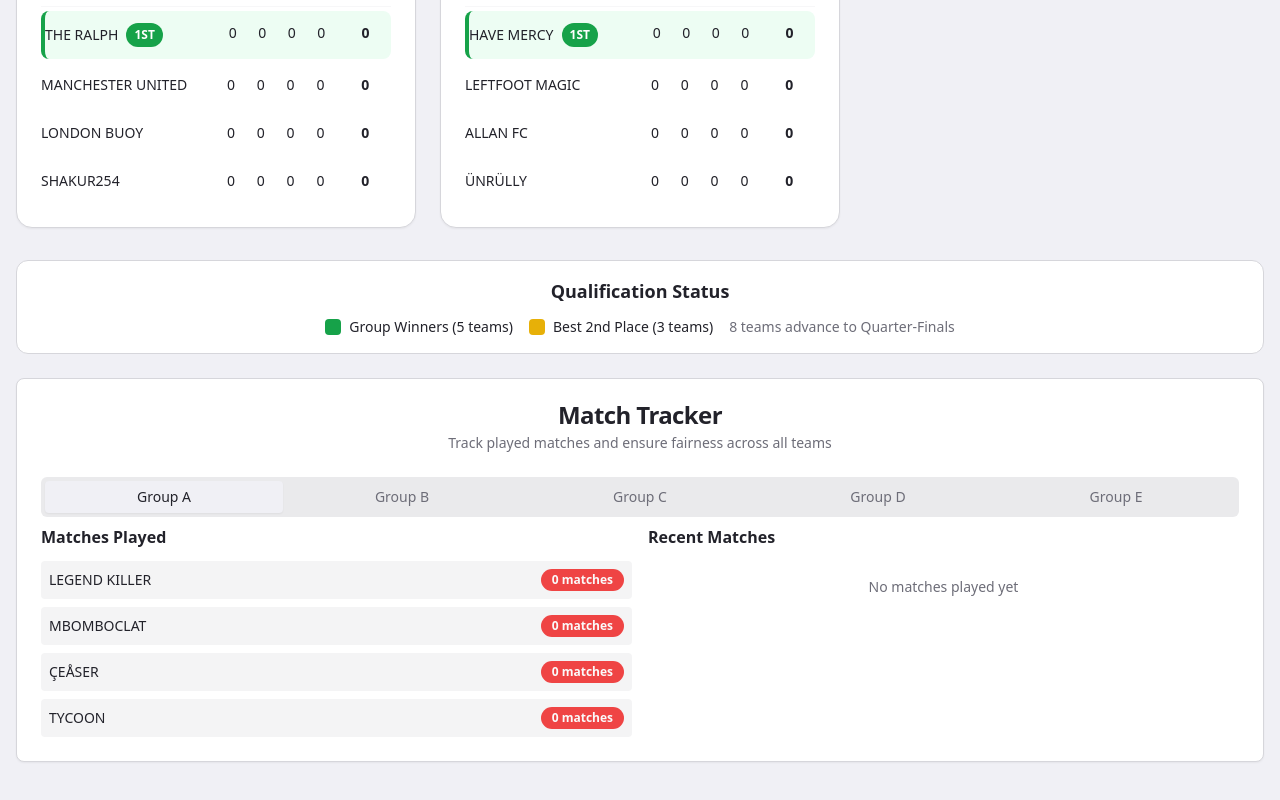
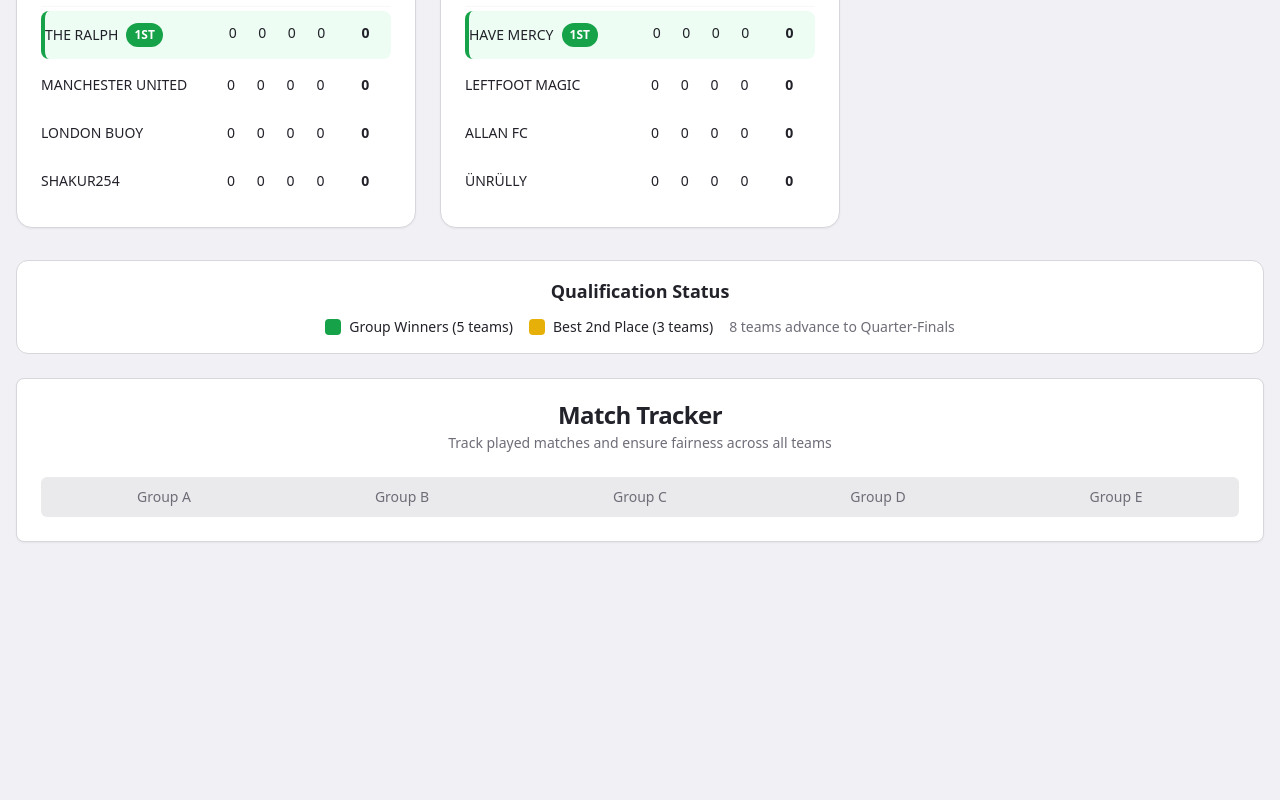
Before and after one commit to ProfKhamis/Tournament, a React (Vite) app: page / in a window 1280 px wide. Shown: the part 578-1378 px from the top of the page. After the commit the page ends 1168 px from the top, so only its background shows below. Built offline with nearby package versions, Linux system fonts and the light colour scheme.

Commit message:
Save tournament data to local storage

```diff
--- /dev/null
+++ b/src/hooks/useTournamentStorage.ts
@@ -0,0 +1,49 @@
+import { useState, useEffect } from 'react';
+import { Group, Match } from '@/types/tournament';
+import { initialGroups } from '@/data/initialTournamentData';
+
+interface TournamentData {
+  groups: Group[];
+  matches: Match[];
+}
+
+const STORAGE_KEY = 'tournament-data';
+
+export const useTournamentStorage = () => {
+  const [groups, setGroups] = useState<Group[]>([]);
+  const [matches, setMatches] = useState<Match[]>([]);
+
+  // Load data from localStorage on mount
+  useEffect(() => {
+    const savedData = localStorage.getItem(STORAGE_KEY);
+    if (savedData) {
+      try {
+        const parsed: TournamentData = JSON.parse(savedData);
+        setGroups(parsed.groups || initialGroups);
+        setMatches(parsed.matches || []);
+      } catch (error) {
+        console.error('Failed to parse saved tournament data:', error);
+        setGroups(initialGroups);
+        setMatches([]);
+      }
+    } else {
+      setGroups(initialGroups);
+      setMatches([]);
+    }
+  }, []);
+
+  // Save to localStorage whenever data changes
+  useEffect(() => {
+    if (groups.length > 0) {
+      const dataToSave: TournamentData = { groups, matches };
+      localStorage.setItem(STORAGE_KEY, JSON.stringify(dataToSave));
+    }
+  }, [groups, matches]);
+
+  return {
+    groups,
+    matches,
+    setGroups,
+    setMatches,
+  };
+};
--- a/src/pages/Index.tsx
+++ b/src/pages/Index.tsx
@@ -1,14 +1,14 @@
-import { useState, useMemo } from 'react';
-import { Group, Team, Match } from '@/types/tournament';
-import { initialGroups, createTeam } from '@/data/initialTournamentData';
+import { useMemo } from 'react';
+import { Team, Match } from '@/types/tournament';
+import { createTeam } from '@/data/initialTournamentData';
 import GroupTable from '@/components/GroupTable';
 import AdminPanel from '@/components/AdminPanel';
 import MatchTracker from '@/components/MatchTracker';
 import { useToast } from '@/hooks/use-toast';
+import { useTournamentStorage } from '@/hooks/useTournamentStorage';
 
 const Index = () => {
-  const [groups, setGroups] = useState<Group[]>(initialGroups);
-  const [matches, setMatches] = useState<Match[]>([]);
+  const { groups, matches, setGroups, setMatches } = useTournamentStorage();
   const { toast } = useToast();
 
   const calculateTeamStats = (team: Team, homeMatches: any[], awayMatches: any[]): Team => {
```
